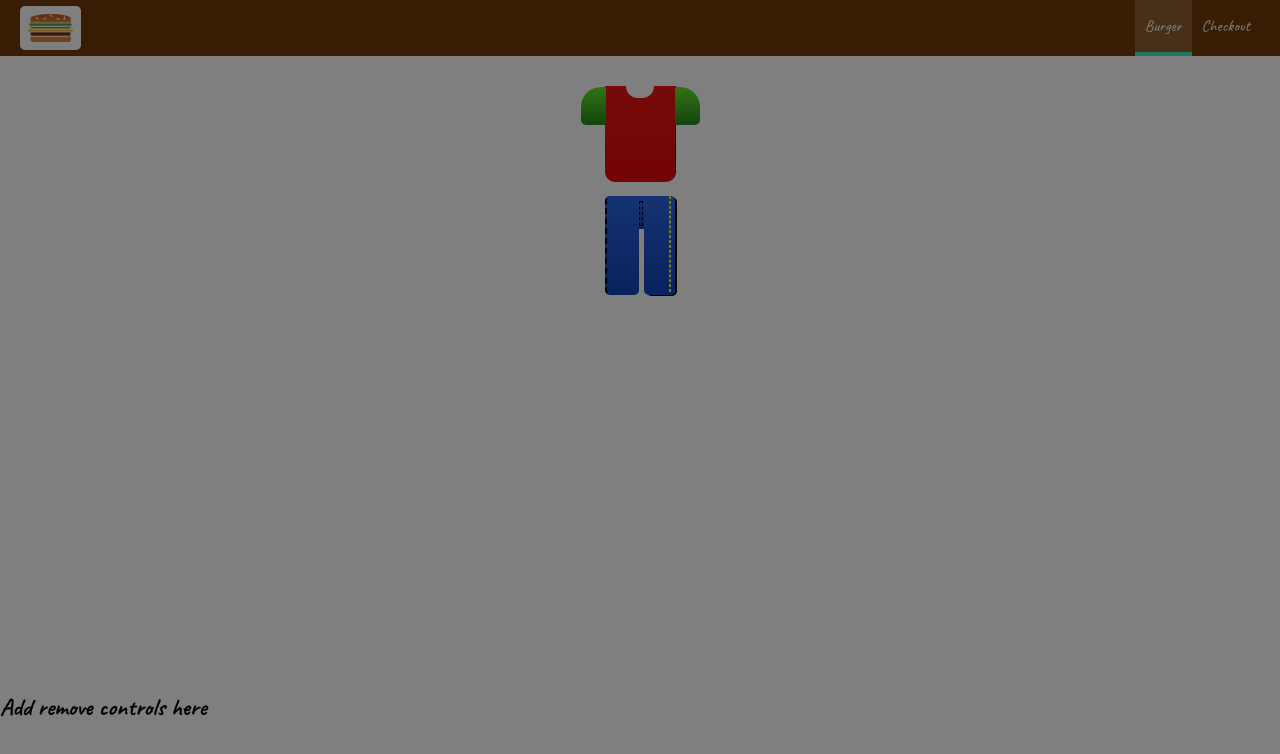
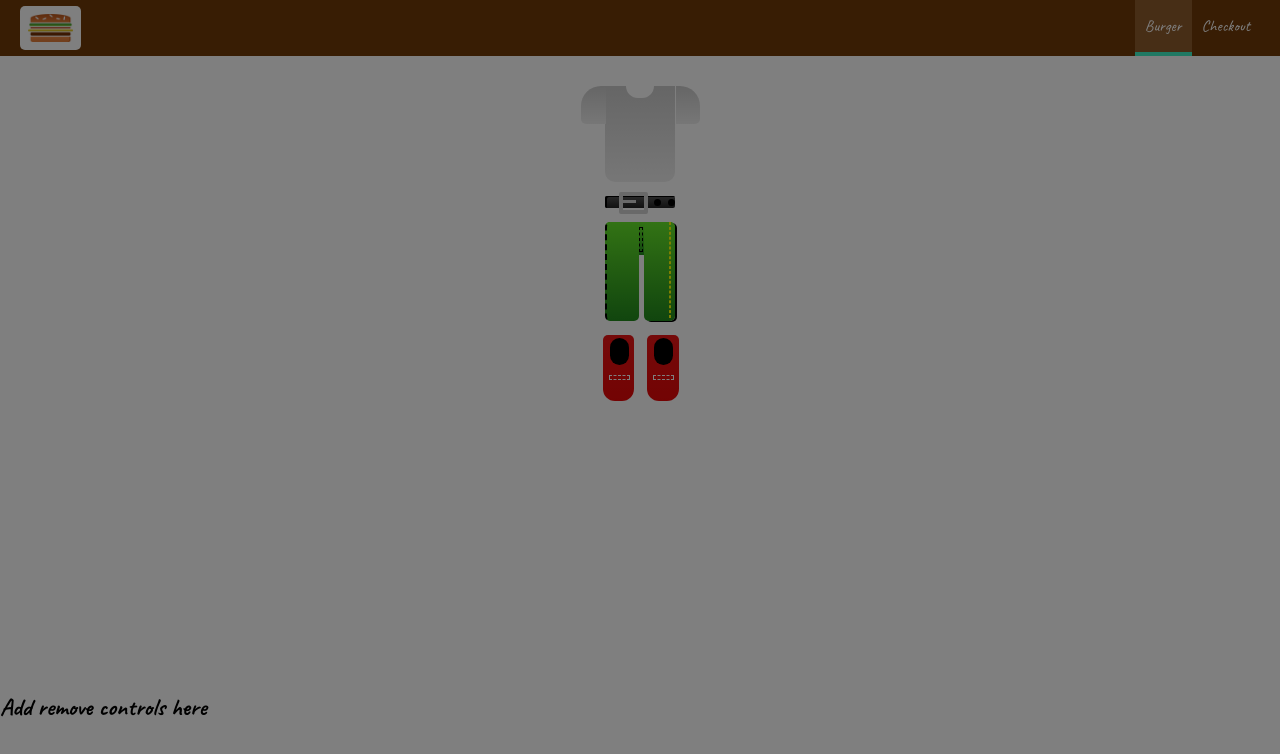
Before and after one commit to adam23stevens/wrapmeapp, a React app: page / in a window 1280 px wide. Shown: the top 754 px of the page. Built offline with nearby package versions, Linux system fonts and the light colour scheme.

Commit message:
main clothes drawn

```diff
--- a/src/components/Outfit/Outfit.css
+++ b/src/components/Outfit/Outfit.css
@@ -1,7 +1,7 @@
 .Outfit{
     width: 100%;
     margin: auto;
-    height: 250px;
+    height: 500px;
     overflow: scroll;
     text-align: center;
     font-weight: bold;
--- a/src/components/Outfit/Outfit.js
+++ b/src/components/Outfit/Outfit.js
@@ -14,7 +14,10 @@ const outfit = (props) => {
     return (
         <div className={classes.Outfit}>
             <OutfitPart type='Tee' colour='Red'/>
+            <OutfitPart type='Belt' colour='Black'/>
             <OutfitPart type='Jeans' colour='Blue'/>
+            <OutfitPart type='ShoeTop' colour='Navy'/>
+            {/* <OutfitPart type='ShoeTop' colour='Navy'/> */}
         </div>
     )
 }
--- a/src/components/Outfit/OutfitPart/OutfitPart.css
+++ b/src/components/Outfit/OutfitPart/OutfitPart.css
@@ -2,7 +2,6 @@
     height: 16%;
     width: 10%;
     border-radius: 0 0 10px 10px;
-    box-shadow: 1px 0 black;
     margin: 2% auto;
     position:relative;
 }
@@ -22,7 +21,6 @@
     width: 35%;
     position: absolute;
     background: inherit;
-    top:1%;
 }
 
 .TeeSleeveLeft{
@@ -32,7 +30,7 @@
 
 .TeeSleeveRight {
     border-radius: 0 20px 5px 0;
-    left: 100%;
+    left: 101%;
 }
 
 .Jeans{
@@ -80,6 +78,84 @@
     left: 80%;
 }
 
+.Belt {
+    width: 10%;
+    margin: 2% auto;
+    position: relative;
+    height: 2%;
+    border-radius: 2px 2px 2px 2px;
+    box-shadow: inset 2px 1px black;
+}
+
+.BeltBuckle {
+    position: relative;
+    left: 20%;
+    top: -30%;
+    width: 30%;
+    height: 110%;
+    border: 4px solid lightgrey;
+    border-radius: 2px 2px 2px 2px;
+}
+
+.BeltBuckleDetail{
+    position: absolute;
+    width: 60%;
+    height: 25%;
+    background-color: lightgrey;
+    top:25%;
+}
+
+.BeltHole{
+    position: absolute;
+    width: 30%;
+    border-top: 7px dotted black;
+    top: 25%;
+    left: 70%;
+}
+
+.Shoes {
+    position: relative;
+    margin: 80px auto;
+    height: 11%;
+    width: 10%;
+}
+
+.ShoeTop {
+    position: absolute;
+    height: 100%;
+    width: 45%;
+    left: -3%;
+    border-radius: 5px 5px 12px 12px;
+}
+
+.ShoeTopRight{
+    position: absolute;
+    height: 100%;
+    width: 45%;
+    left: 60%;
+    border-radius: 5px 5px 12px 12px;
+}
+
+.ShoeTopHole {
+    position: absolute;
+    background-color: black;
+    left: 22%;
+    top: 5%;
+    width: 60%;
+    height: 40%;
+    border-radius: 15px 15px 15px 15px;
+}
+
+.ShoeTopDetail{
+    position: absolute;
+    border: 1px dashed white;
+    height: 5%;
+    width: 60%;
+    top: 60%;
+    left: 20%;
+}
+
+
 .Red{
     background: linear-gradient(rgb(236, 21, 21), #e70707);
 }
@@ -91,6 +167,18 @@
 .Blue {
     background: linear-gradient(#2d67e4, #0d47bb);
 }
+
+.Navy {
+    background: linear-gradient(rgba(17, 17, 51, 0.733), #081a3f);
+}
+.Grey {
+    background: linear-gradient(#cccccc, #eeeeee);
+}
+
+.BlackLeather{
+    background: linear-gradient(#555555, #222222);
+}
+
 
 /*
 .BreadTop {
--- a/src/components/Outfit/OutfitPart/OutfitPart.js
+++ b/src/components/Outfit/OutfitPart/OutfitPart.js
@@ -1,6 +1,6 @@
 import React, { Component } from 'react';
 import PropTypes from 'prop-types';
-
+import Aux from '../../../hoc/Aux/Aux';
 import classes from './OutfitPart.css';
 
 class OutfitPart extends Component {
@@ -10,20 +10,44 @@ class OutfitPart extends Component {
         switch(this.props.type) {
             case ('Tee') :
                 outfitPart = (
-                     <div className={[classes.Tee, classes.Red].join(' ')}>
+                     <div className={[classes.Tee, classes.Grey].join(' ')}>
                         <div className={classes.TeeNeck}/>
-                        <div className={[classes.TeeSleeve, classes.TeeSleeveLeft, classes.Green].join(' ')}/>
-                        <div className={[classes.TeeSleeve, classes.TeeSleeveRight, classes.Green].join(' ')}/>
+                        <div className={[classes.TeeSleeve, classes.TeeSleeveLeft, classes.Grey].join(' ')}/>
+                        <div className={[classes.TeeSleeve, classes.TeeSleeveRight, classes.Grey].join(' ')}/>
                      </div>
                 );
                 break;
             case ('Jeans') :
                 outfitPart = (
-                    <div className={[classes.Jeans, classes.Blue].join(' ')}>
+                    <div className={[classes.Jeans, classes.Green].join(' ')}>
                         <div className={classes.JeansZip}/>
                         <div className={classes.JeansLegLeft}/>
                         <div className={classes.JeansLegRight}>
                             <div className={classes.JeansStitch}/>
+                        </div>
+                    </div>
+                )
+                break;
+            case ('Belt'):
+                outfitPart = (
+                    <div className={[classes.Belt, classes.BlackLeather].join(' ')}>
+                        <div className={classes.BeltBuckle}>
+                            <div className={classes.BeltBuckleDetail}/>
+                        </div>
+                        <div className={classes.BeltHole}/>
+                    </div>
+                )
+                break;
+            case ('ShoeTop') :
+                outfitPart = (
+                    <div className={classes.Shoes}>
+                        <div className={[classes.ShoeTop, classes.Red].join(' ' )}>
+                            <div className={classes.ShoeTopHole}/>
+                            <div className={classes.ShoeTopDetail}/>
+                        </div>
+                        <div className={[classes.ShoeTop, classes.Red, classes.ShoeTopRight].join(' ' )}>
+                            <div className={classes.ShoeTopHole}/>
+                            <div className={classes.ShoeTopDetail}/>
                         </div>
                     </div>
                 )
```
